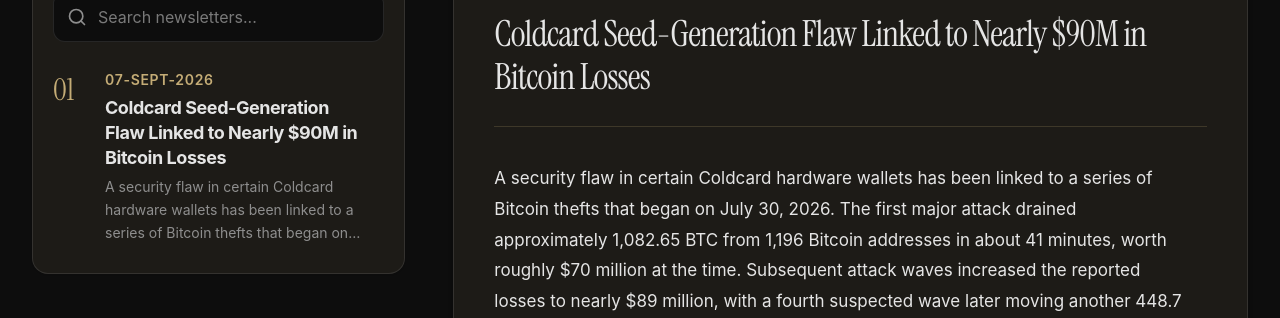
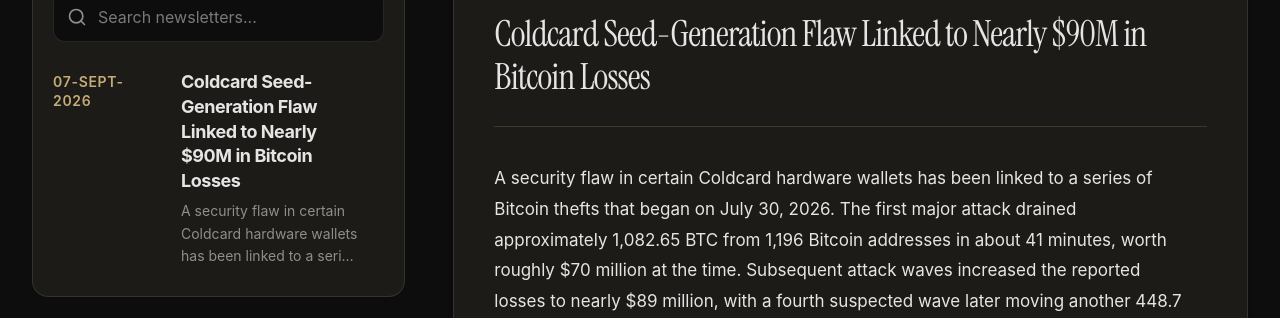
Before and after one commit to axljndotdev/Crypto-Confidants, a React (Vite) app: page / in a window 1280 px wide. Both pictures are taken after a click on the button "Newsletters". Shown: the part 312-630 px from the top of the page. Built offline with nearby package versions, Linux system fonts and the light colour scheme; no server answers; the database is empty; a web font is replaced by a local one.

Commit message:
refactor: Clean up NewslettersPage layout and remove unused variables; simplify StartHereSection markup

```diff
--- a/src/components/NewslettersPage.tsx
+++ b/src/components/NewslettersPage.tsx
@@ -1304,11 +1304,6 @@
                     const isSelected =
                       newsletter.id ===
                       activeNewsletter.id;
-
-                    const numMatch = newsletter.issueNumber.match(/\d+/);
-                    const numStr = numMatch
-                      ? numMatch[0].padStart(2, '0')
-                      : String(index + 1).padStart(2, '0');
 
                     const description =
                       newsletter.introParagraphs?.[0] ||
@@ -1351,34 +1346,29 @@
                         `}
                       >
 
-                        <span className="
-                          font-serif
-                          text-2xl
-                          sm:text-3xl
-                          text-theme-brass
-                          font-normal
+                        <div className="
                           shrink-0
-                          mt-0.5
-                          w-7
-                          sm:w-8
+                          w-[92px]
+                          sm:w-[108px]
+                          pt-0.5
                           select-none
                         ">
-                          {numStr}
-                        </span>
-
-                        <div className="space-y-1.5 flex-1 min-w-0">
-
-                          <div className="
+                          <span className="
+                            block
                             text-xs
                             sm:text-sm
                             font-semibold
                             text-theme-brass
                             tracking-wider
+                            leading-snug
                           ">
                             {formatNewsletterDate(
                               newsletter.date
                             )}
-                          </div>
+                          </span>
+                        </div>
+
+                        <div className="space-y-1.5 flex-1 min-w-0">
 
                           <h3 className={`
                             font-sans
--- a/src/components/StartHereSection.tsx
+++ b/src/components/StartHereSection.tsx
@@ -27,7 +27,7 @@
 
         {/* Eyebrow */}
         <div className="flex items-center justify-center gap-3">
-          <span/>
+
           <span className="text-xs sm:text-sm font-sans font-semibold uppercase tracking-[0.2em] text-theme-brass">
             {eyebrow}
           </span>
@@ -60,22 +60,7 @@
           </button>
         </div>
 
-        {/* Disclaimer Text */}
-        <div className="pt-6 space-y-2">
-          <p className="text-xs sm:text-sm text-theme-muted/80 max-w-2xl mx-auto leading-relaxed font-normal">
-            {disclaimerText}
-          </p>
-          {onOpenTerms && (
-            <div>
-              <button
-                onClick={onOpenTerms}
-                className="text-xs font-mono text-theme-brass hover:underline underline-offset-4 cursor-pointer transition-colors"
-              >
-                Read Terms & Conditions and Privacy Policy →
-              </button>
-            </div>
-          )}
-        </div>
+
 
       </div>
     </section>
```
